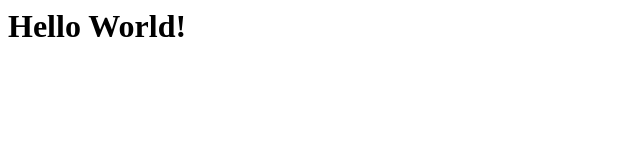
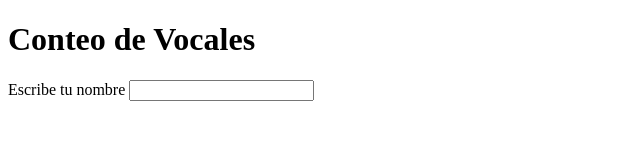
Before and after one commit to mariafgrana2/CH46-contador-vocales, a plain HTML site: page index.html in a window 1280 px wide. Shown: the whole page, without its empty margins (0-640 px from the left). Drawn offline with Linux system fonts and the light colour scheme.

Commit message:
feat: estructura html de la app

```diff
--- a/index.html
+++ b/index.html
@@ -1,7 +1,22 @@
 <! -- TO DO: Agrega una estructura básica con hello world -->
 
+<!DOCTYPE html>
+<html lang="es">
 <head>
+    <meta charset="UTF-8">
+    <meta name="viewport" content="width=device-width, initial-scale=1.0">
+    <title>Conteo de Vocales</title>
 </head>
 <body>
-<h1> Hello World! </h1>
+    <header>
+        <h1>Conteo de Vocales</h1>
+    </header>
+    <main>
+        <form>
+            <label for="nombre">Escribe tu nombre</label>
+            <input type="text" id="nombre" name="nombre">
+            <p id="vocales"></p>
+        </form>
+    </main>
 </body>
+</html>
```
